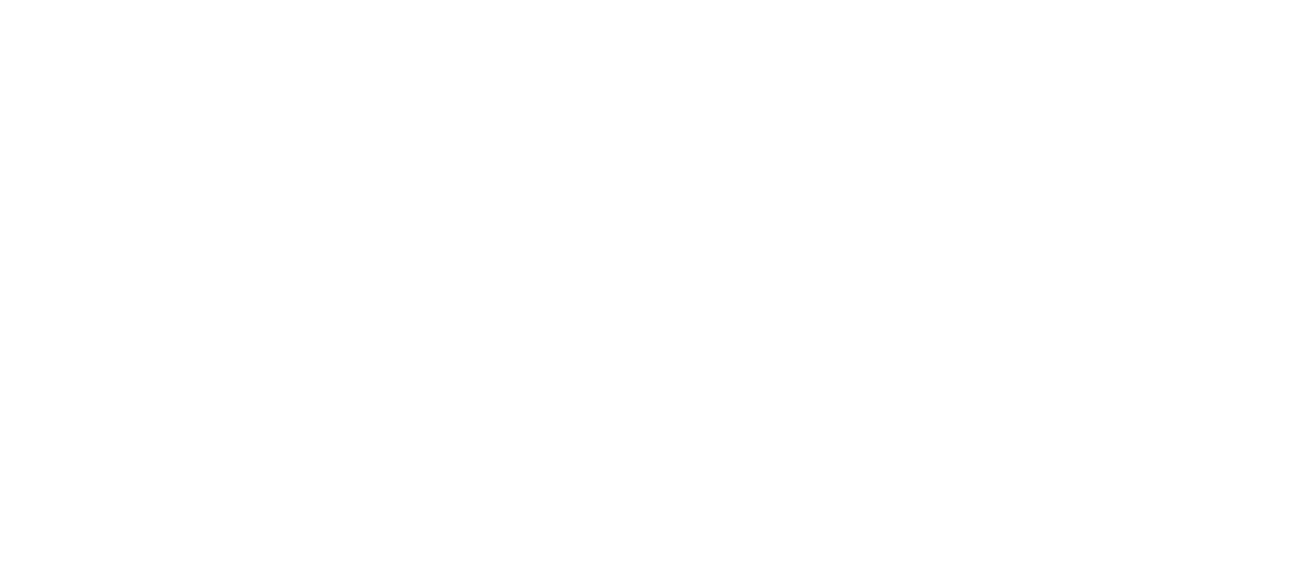
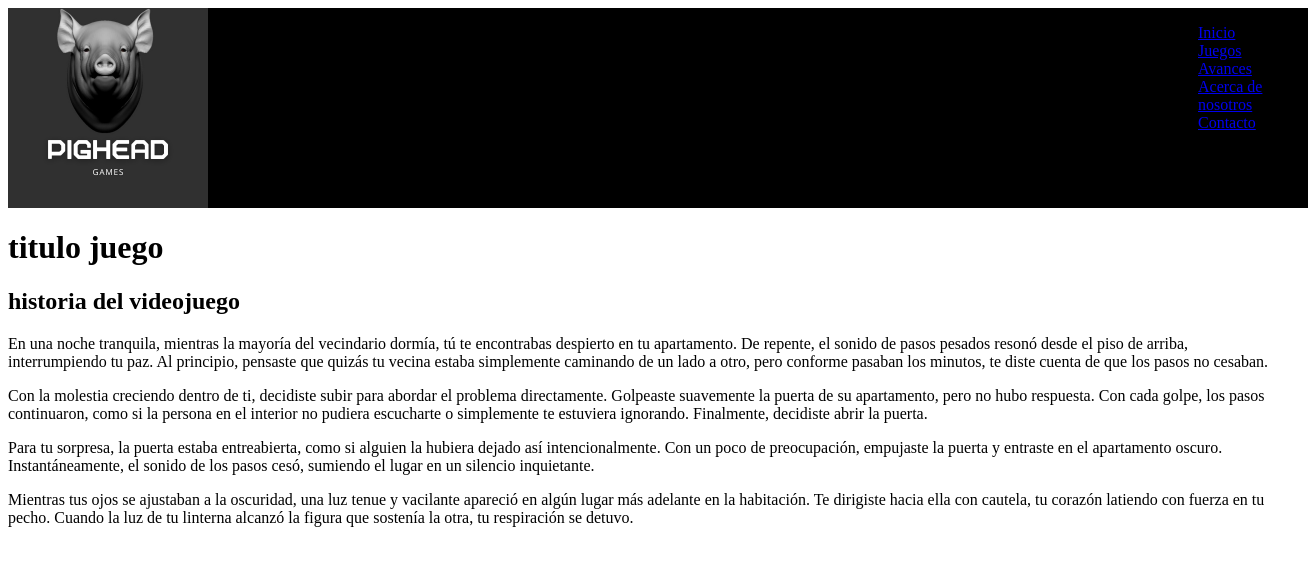
Before and after one commit to Csosafloriani/Ph-Games-Web, a plain HTML site: page juegos.html in a window 1280 px wide. Shown: the whole page, 1308 px wide, since content can reach past the window. Drawn offline with Linux system fonts and the light colour scheme.

Commit message:
agrego gitignore, cambio titulos de juegos.html e index.html, agrego contenido a juegos.html

```diff
--- a/juegos.html
+++ b/juegos.html
@@ -0,0 +1,34 @@
+<!DOCTYPE html>
+<head>
+    <meta charset="UTF-8">
+    <meta name="viewport" content="width=device-width, initial-scale=1.0">
+    <title>Pagina web</title>
+    <link rel="stylesheet" href="style.css">
+</head>
+
+<body>
+    <header>
+        <nav class="nav">
+            <img src="img/phlogo_02.png" alt="Imagen logo" style="height: 200px; width: 200px;">
+            <ul style="margin-left: 950px;">
+                <li><a href="index.html">Inicio</a></li>
+                <li><a href="juegos.html">Juegos</a></li>
+                <li><a href="avances.html">Avances</a></li>
+                <li><a href="nosotros.html">Acerca de nosotros</a></li>
+                <li><a href="formulario.html">Contacto</a></li>
+            </ul>
+        </nav>
+    </header>
+
+    <main>
+        <h1>titulo juego</h1>
+        <h2>historia del videojuego</h2>
+        <p>En una noche tranquila, mientras la mayoría del vecindario dormía, tú te encontrabas despierto en tu apartamento. De repente, el sonido de pasos pesados resonó desde el piso de arriba, interrumpiendo tu paz. Al principio, pensaste que quizás tu vecina estaba simplemente caminando de un lado a otro, pero conforme pasaban los minutos, te diste cuenta de que los pasos no cesaban.</p>
+        <p>Con la molestia creciendo dentro de ti, decidiste subir para abordar el problema directamente. Golpeaste suavemente la puerta de su apartamento, pero no hubo respuesta. Con cada golpe, los pasos continuaron, como si la persona en el interior no pudiera escucharte o simplemente te estuviera ignorando. Finalmente, decidiste abrir la puerta.</p>
+        <p>Para tu sorpresa, la puerta estaba entreabierta, como si alguien la hubiera dejado así intencionalmente. Con un poco de preocupación, empujaste la puerta y entraste en el apartamento oscuro. Instantáneamente, el sonido de los pasos cesó, sumiendo el lugar en un silencio inquietante.</p>
+        <p>Mientras tus ojos se ajustaban a la oscuridad, una luz tenue y vacilante apareció en algún lugar más adelante en la habitación. Te dirigiste hacia ella con cautela, tu corazón latiendo con fuerza en tu pecho. Cuando la luz de tu linterna alcanzó la figura que sostenía la otra, tu respiración se detuvo.</p>
+
+    </main>
+
+    <footer></footer>
+</body>
```
Also changed, not shown: avances.html (+1 -1 lines), 1 other file.
